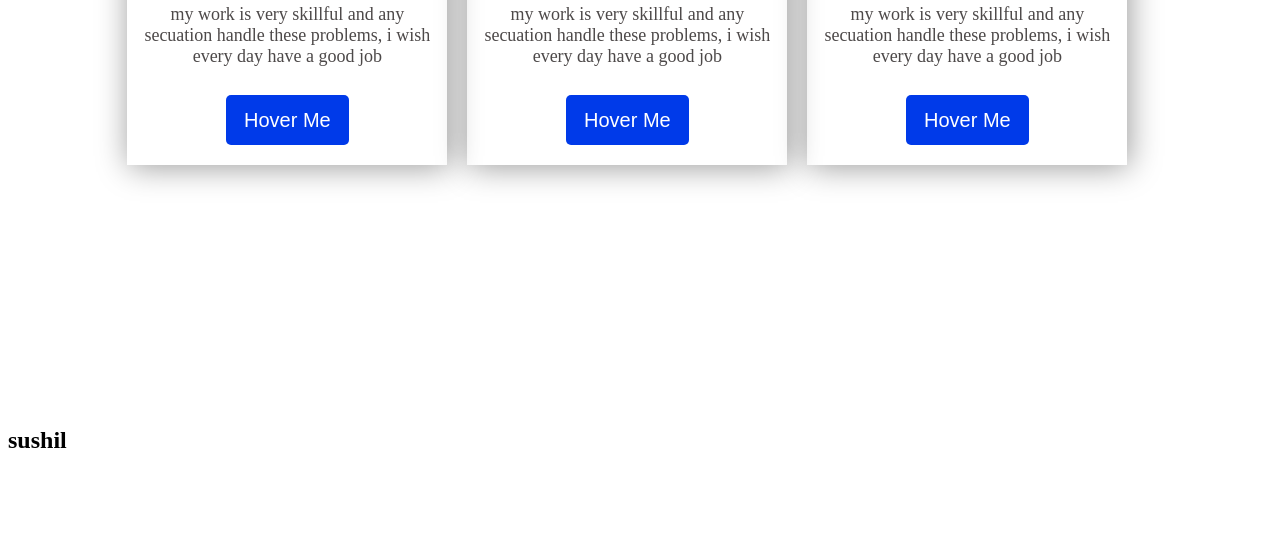
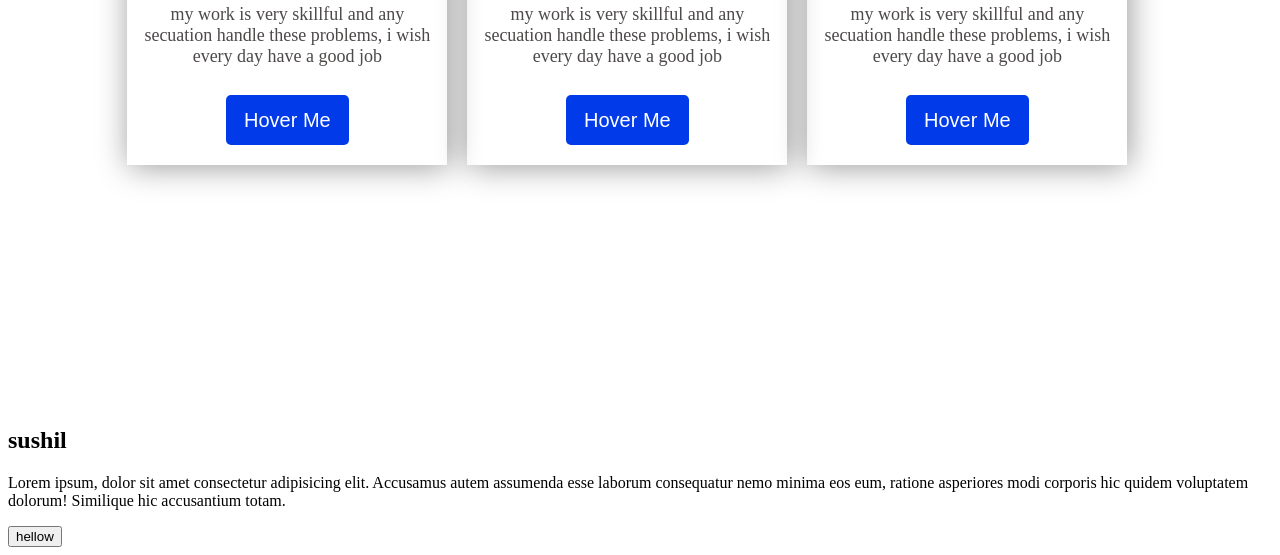
Before and after one commit to Sushil500530/first_html, a plain HTML site: page index.html in a window 1280 px wide. Shown: the part 616-1171 px from the top of the page. Before the commit the page ends 1090 px from the top, so only its background shows below. Drawn offline with Linux system fonts and the light colour scheme.

Commit message:
first course

```diff
--- a/index.html
+++ b/index.html
@@ -96,6 +96,8 @@
     </section>
     <section>
         <h1>sushil</h1>
+        <p>Lorem ipsum, dolor sit amet consectetur adipisicing elit. Accusamus autem assumenda esse laborum consequatur nemo minima eos eum, ratione asperiores modi corporis hic quidem voluptatem dolorum! Similique hic accusantium totam.</p>
+        <button>hellow</button>
     </section>
 </body>
 </html>
```
